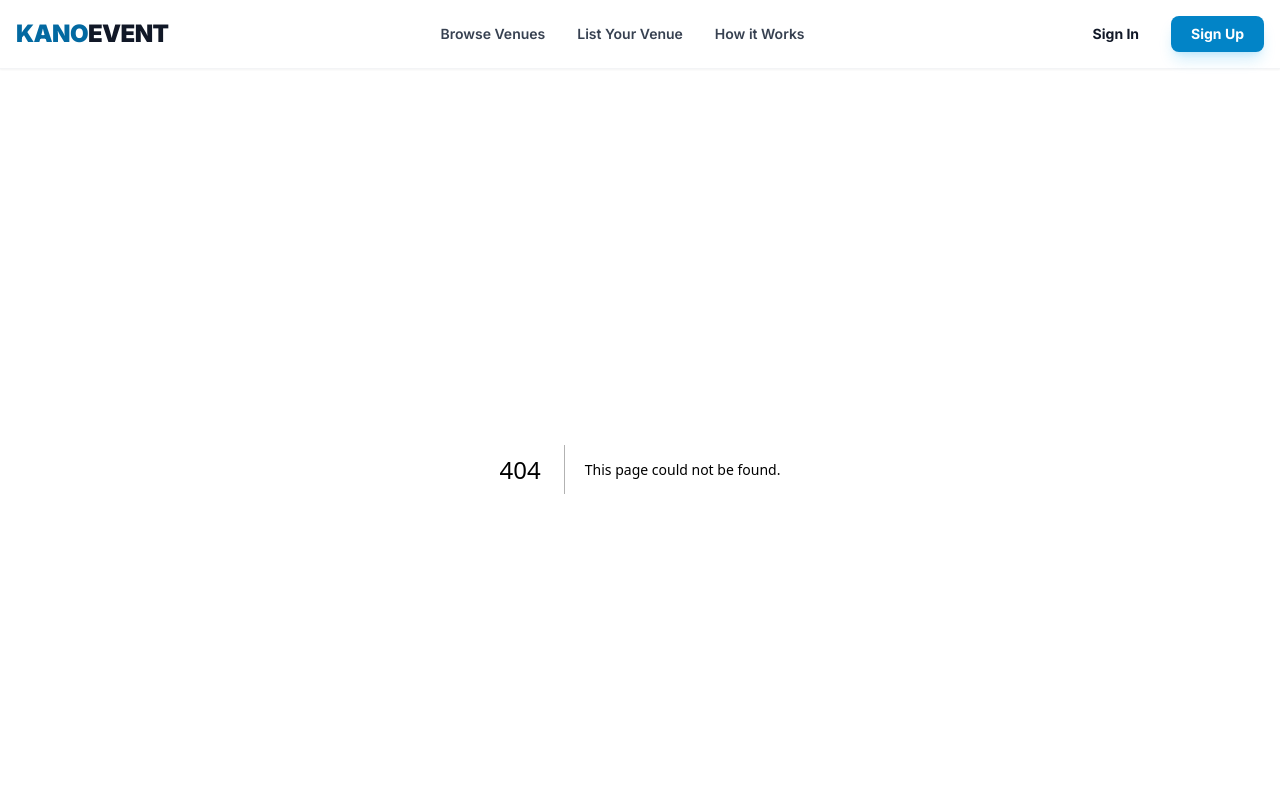
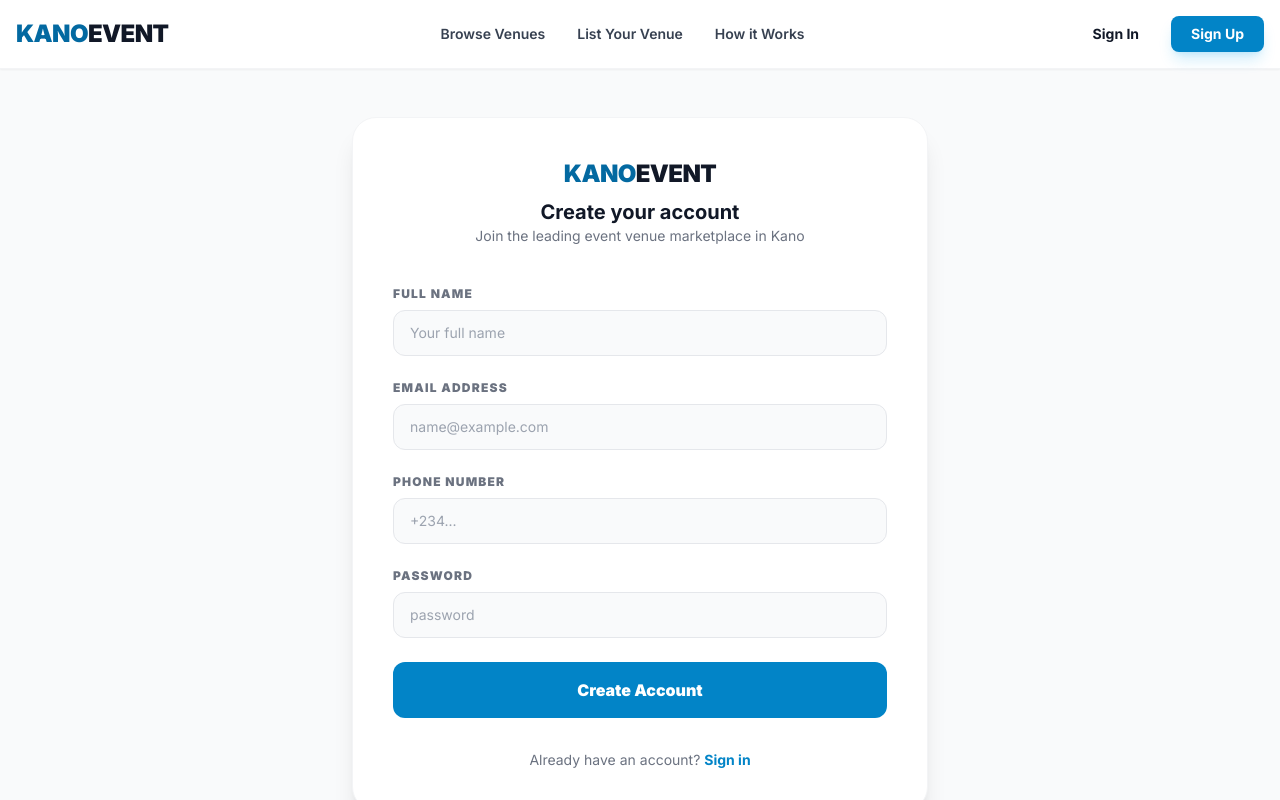
Before and after one commit to Abdullahgz440/kano-event, a Next.js app: page /register in a window 1280 px wide. Before the commit this address had no page. Shown: the top 800 px of the page. Built offline with nearby package versions, Linux system fonts and the light colour scheme.

Commit message:
Create page.tsx

```diff
--- /dev/null
+++ b/src/app/(auth)/register/page.tsx
@@ -0,0 +1,39 @@
+import React from 'react';
+
+export default function RegisterPage() {
+  return (
+    <div className="min-h-[90vh] flex items-center justify-center bg-gray-50 py-12 px-4">
+      <div className="max-w-xl w-full bg-white p-10 rounded-3xl shadow-xl border border-gray-100">
+        <div className="text-center mb-10">
+          <div className="text-2xl font-black text-brand-700 tracking-tight mb-2">
+            KANO<span className="text-gray-900">EVENT</span>
+          </div>
+          <h2 className="text-xl font-bold text-gray-900">Create your account</h2>
+          <p className="text-gray-500 text-sm">Join the leading event venue marketplace in Kano</p>
+        </div>
+        <form className="space-y-6">
+          <div>
+            <label className="block text-xs font-black text-gray-500 uppercase mb-2 tracking-widest">Full Name</label>
+            <input type="text" placeholder="Your full name" className="w-full px-4 py-3 bg-gray-50 border border-gray-200 rounded-xl text-sm" />
+          </div>
+          <div>
+            <label className="block text-xs font-black text-gray-500 uppercase mb-2 tracking-widest">Email Address</label>
+            <input type="email" placeholder="name@example.com" className="w-full px-4 py-3 bg-gray-50 border border-gray-200 rounded-xl text-sm" />
+          </div>
+          <div>
+            <label className="block text-xs font-black text-gray-500 uppercase mb-2 tracking-widest">Phone Number</label>
+            <input type="text" placeholder="+234..." className="w-full px-4 py-3 bg-gray-50 border border-gray-200 rounded-xl text-sm" />
+          </div>
+          <div>
+            <label className="block text-xs font-black text-gray-500 uppercase mb-2 tracking-widest">Password</label>
+            <input type="password" placeholder="password" className="w-full px-4 py-3 bg-gray-50 border border-gray-200 rounded-xl text-sm" />
+          </div>
+          <button className="w-full py-4 bg-brand-600 text-white font-black rounded-xl">Create Account</button>
+        </form>
+        <div className="mt-8 text-center">
+          <p className="text-sm text-gray-500">Already have an account? <a href="/login" className="font-bold text-brand-600">Sign in</a></p>
+        </div>
+      </div>
+    </div>
+  );
+}
```
